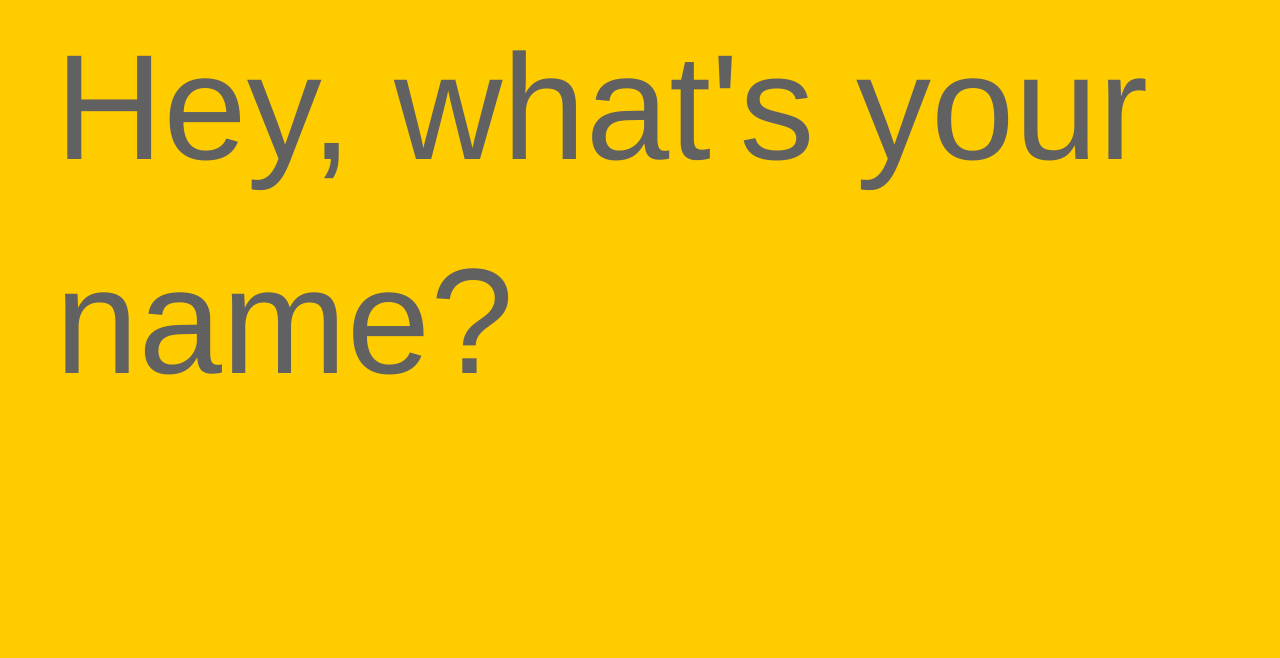
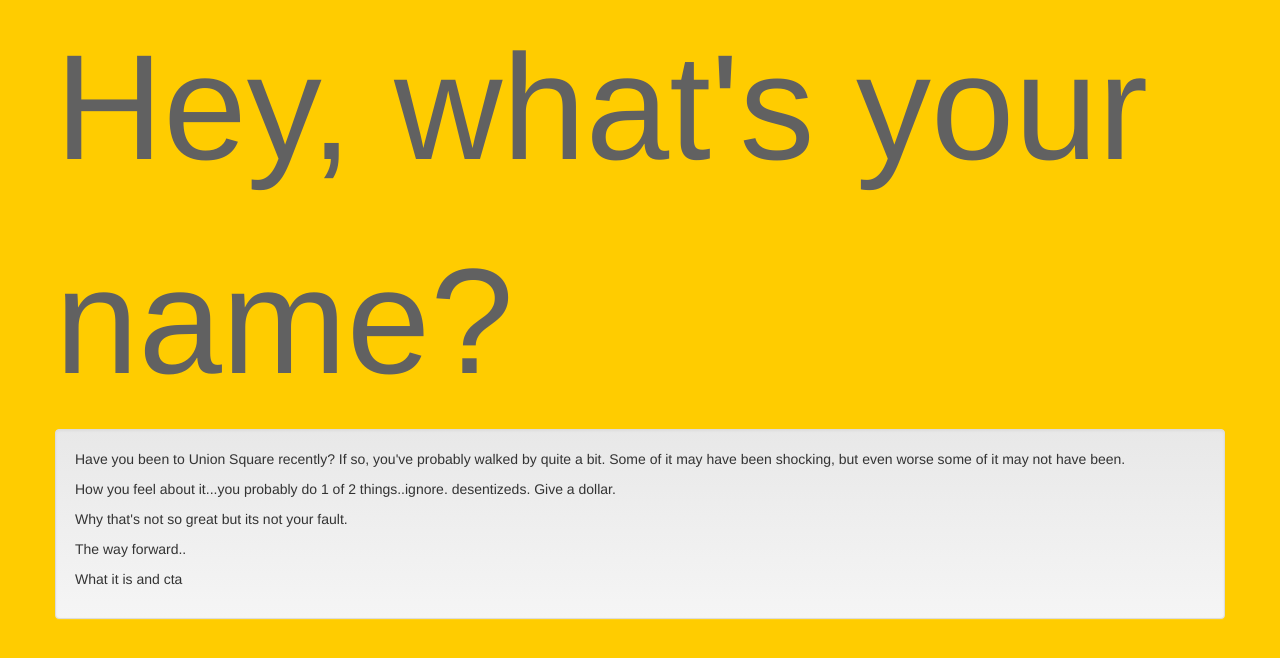
Before and after one commit to heywhatsyournamesf/heywhatsyourname.github.io, a plain HTML site: page index.html in a window 1280 px wide. Drawn offline with nearby package versions, Linux system fonts and the light colour scheme.

Commit message:
add structure to copy

```diff
--- a/index.html
+++ b/index.html
@@ -17,10 +17,23 @@
   <body style="background-color:#ffcc00;">
    <div class="container">
    	<div class="row">
-   		<div>
+
 		  <span style="font-size:150px;color: #616161;">
 		    Hey, what's your name?
 		  </span>
+
+   	</div>
+   	<div class="row">
+   		<div class="well">
+		  <p>Have you been to Union Square recently? If so, you've probably walked by quite a bit. Some of it may have been shocking, but even worse some of it may not have been. </p>
+
+		  <p>How you feel about it...you probably do 1 of 2 things..ignore. desentizeds. Give a dollar. </p>
+
+		  <p>Why that's not so great but its not your fault.</p>
+
+		  <p>The way forward..</p>
+
+		  <p>What it is and cta</p>
    		</div>
    	</div>
    </div>
```
